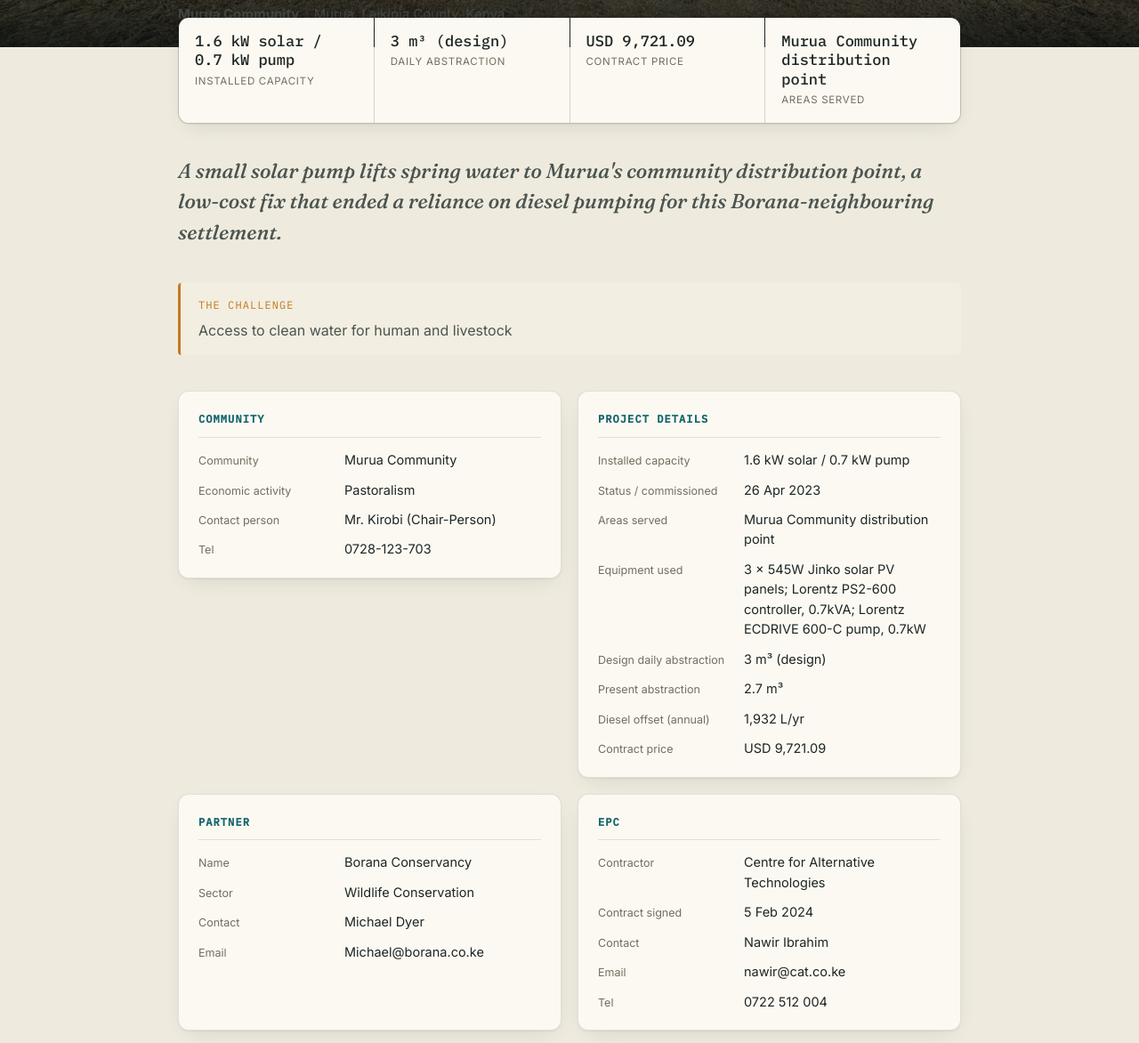
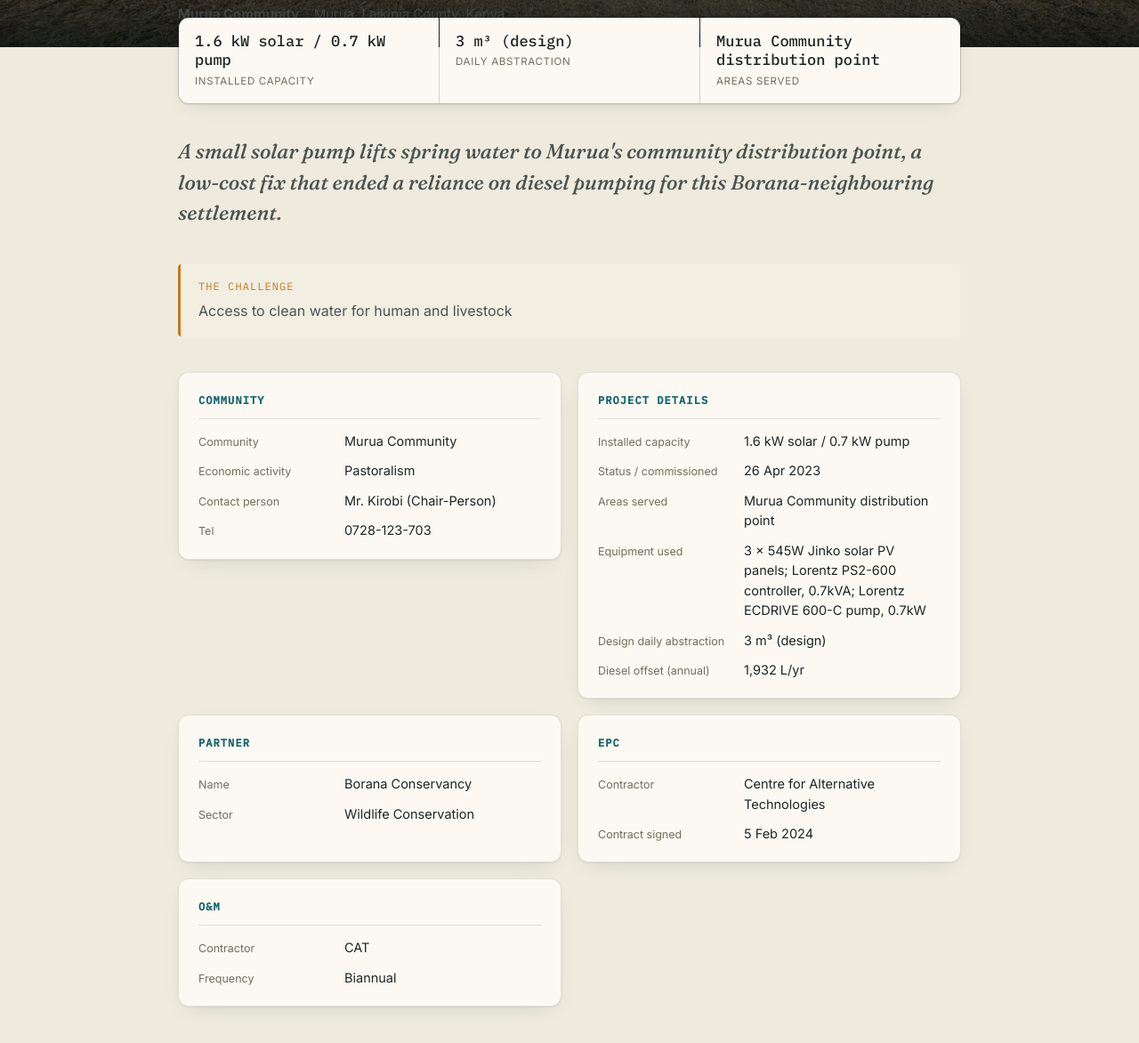
Before and after one commit to projectparc/parc-community-projects, a plain HTML site: page murua.html in a window 1280 px wide. Shown: the part 363-1535 px from the top of the page at 89% size. Drawn offline with Linux system fonts and the light colour scheme.

Commit message:
Remove financial and contractor contact details from murua page

```diff
--- a/murua.html
+++ b/murua.html
@@ -277,7 +277,7 @@ footer .updated { font-size: 11.5px; color: var(--muted); font-family: "IBM Plex
 
 <div class="wrap">
   <div class="statbar">
-    <div class="stat"><span class="stat-v">1.6 kW solar / 0.7 kW pump</span><span class="stat-l">Installed capacity</span></div><div class="stat"><span class="stat-v">3 m³ (design)</span><span class="stat-l">Daily abstraction</span></div><div class="stat"><span class="stat-v">USD 9,721.09</span><span class="stat-l">Contract price</span></div><div class="stat"><span class="stat-v">Murua Community distribution point</span><span class="stat-l">Areas served</span></div>
+    <div class="stat"><span class="stat-v">1.6 kW solar / 0.7 kW pump</span><span class="stat-l">Installed capacity</span></div><div class="stat"><span class="stat-v">3 m³ (design)</span><span class="stat-l">Daily abstraction</span></div><div class="stat"><span class="stat-v">Murua Community distribution point</span><span class="stat-l">Areas served</span></div>
   </div>
 
   <p class="lede">A small solar pump lifts spring water to Murua&#x27;s community distribution point, a low-cost fix that ended a reliance on diesel pumping for this Borana-neighbouring settlement.</p>
@@ -298,26 +298,26 @@ footer .updated { font-size: 11.5px; color: var(--muted); font-family: "IBM Plex
     <section class="card">
       <h2>Project details</h2>
 
-      <dl class="spec"><div class="spec-row"><dt>Installed capacity</dt><dd>1.6 kW solar / 0.7 kW pump</dd></div><div class="spec-row"><dt>Status / commissioned</dt><dd>26 Apr 2023</dd></div><div class="spec-row"><dt>Areas served</dt><dd>Murua Community distribution point</dd></div><div class="spec-row"><dt>Equipment used</dt><dd>3 x 545W Jinko solar PV panels; Lorentz PS2-600 controller, 0.7kVA; Lorentz ECDRIVE 600-C pump, 0.7kW</dd></div><div class="spec-row"><dt>Design daily abstraction</dt><dd>3 m³ (design)</dd></div><div class="spec-row"><dt>Present abstraction</dt><dd>2.7 m³</dd></div><div class="spec-row"><dt>Diesel offset (annual)</dt><dd>1,932 L/yr</dd></div><div class="spec-row"><dt>Contract price</dt><dd>USD 9,721.09</dd></div></dl>
+      <dl class="spec"><div class="spec-row"><dt>Installed capacity</dt><dd>1.6 kW solar / 0.7 kW pump</dd></div><div class="spec-row"><dt>Status / commissioned</dt><dd>26 Apr 2023</dd></div><div class="spec-row"><dt>Areas served</dt><dd>Murua Community distribution point</dd></div><div class="spec-row"><dt>Equipment used</dt><dd>3 x 545W Jinko solar PV panels; Lorentz PS2-600 controller, 0.7kVA; Lorentz ECDRIVE 600-C pump, 0.7kW</dd></div><div class="spec-row"><dt>Design daily abstraction</dt><dd>3 m³ (design)</dd></div><div class="spec-row"><dt>Diesel offset (annual)</dt><dd>1,932 L/yr</dd></div></dl>
     </section>
     <div class="people">
 
     <section class="card">
       <h2>Partner</h2>
 
-      <dl class="spec"><div class="spec-row"><dt>Name</dt><dd>Borana Conservancy</dd></div><div class="spec-row"><dt>Sector</dt><dd>Wildlife Conservation</dd></div><div class="spec-row"><dt>Contact</dt><dd>Michael Dyer</dd></div><div class="spec-row"><dt>Email</dt><dd>Michael@borana.co.ke</dd></div></dl>
+      <dl class="spec"><div class="spec-row"><dt>Name</dt><dd>Borana Conservancy</dd></div><div class="spec-row"><dt>Sector</dt><dd>Wildlife Conservation</dd></div></dl>
     </section>
 
     <section class="card">
       <h2>EPC</h2>
 
-      <dl class="spec"><div class="spec-row"><dt>Contractor</dt><dd>Centre for Alternative Technologies</dd></div><div class="spec-row"><dt>Contract signed</dt><dd>5 Feb 2024</dd></div><div class="spec-row"><dt>Contact</dt><dd>Nawir Ibrahim</dd></div><div class="spec-row"><dt>Email</dt><dd>nawir@cat.co.ke</dd></div><div class="spec-row"><dt>Tel</dt><dd>0722 512 004</dd></div></dl>
+      <dl class="spec"><div class="spec-row"><dt>Contractor</dt><dd>Centre for Alternative Technologies</dd></div><div class="spec-row"><dt>Contract signed</dt><dd>5 Feb 2024</dd></div></dl>
     </section>
 
     <section class="card">
       <h2>O&amp;M</h2>
 
-      <dl class="spec"><div class="spec-row"><dt>Contractor</dt><dd>CAT</dd></div><div class="spec-row"><dt>Contact</dt><dd>Nawir Ibrahim</dd></div><div class="spec-row"><dt>Email</dt><dd>nawir@cat.co.ke</dd></div><div class="spec-row"><dt>Tel</dt><dd>0722 512 004</dd></div><div class="spec-row"><dt>Frequency</dt><dd>Biannual</dd></div></dl>
+      <dl class="spec"><div class="spec-row"><dt>Contractor</dt><dd>CAT</dd></div><div class="spec-row"><dt>Frequency</dt><dd>Biannual</dd></div></dl>
     </section>
     </div>
   </div>
```
